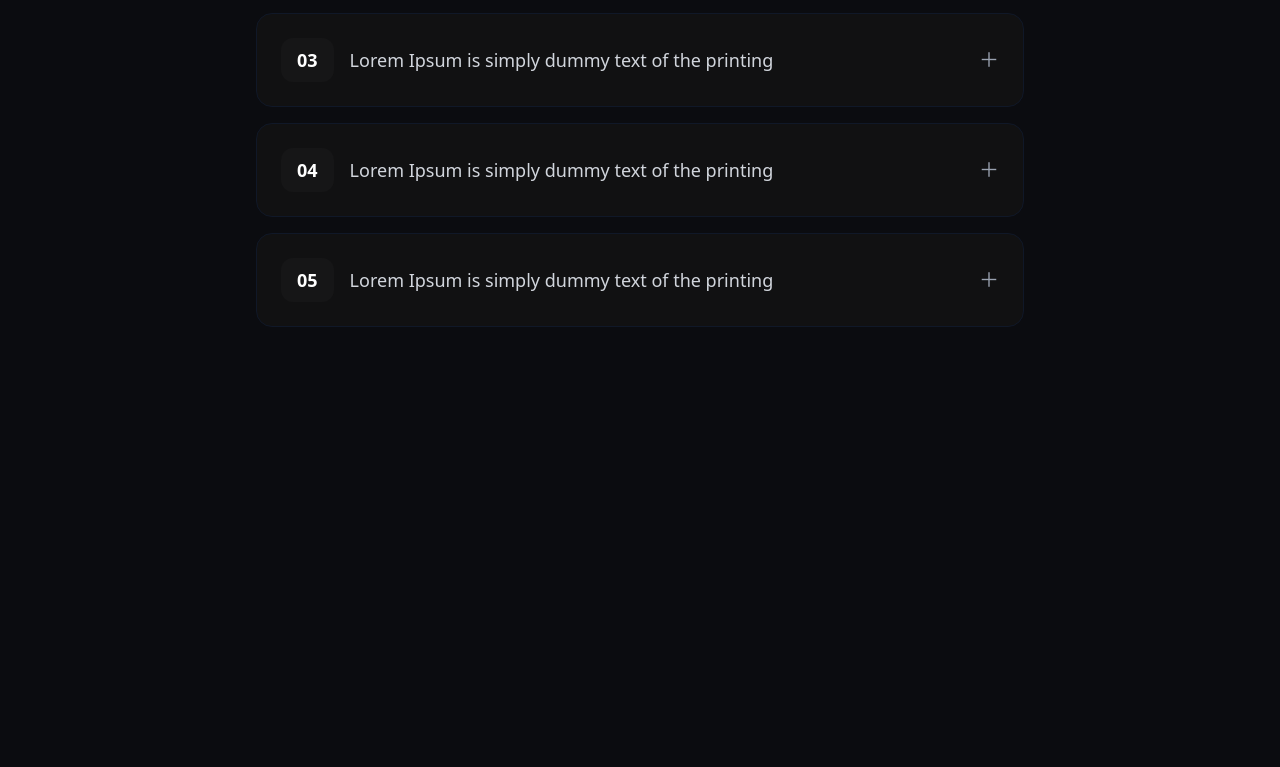
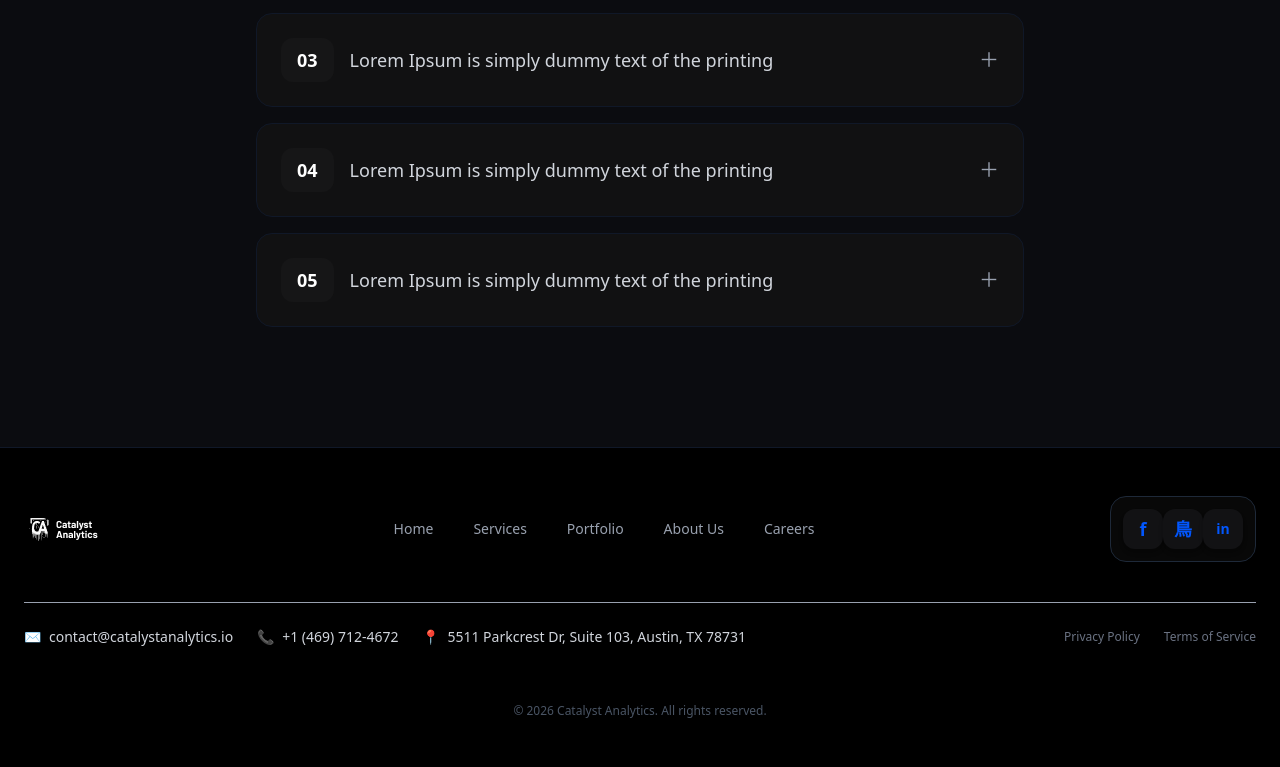
Before and after one commit to ahmad2009-veb/EXSAM-3, a website: page src/index.html in a window 1280 px wide. Shown: the part 1879-2646 px from the top of the page. Before the commit the page ends 2206 px from the top, so only its background shows below. Drawn offline with Linux system fonts and the light colour scheme.

Commit message:
4 commit

```diff
--- a/src/index.html
+++ b/src/index.html
@@ -204,8 +204,67 @@
           ＋
         </button>
       </div>
-
     </div>
   </div>
+  <footer class="bg-black text-gray-400 py-12 px-6 border-t border-gray-900 mt-30">
+    <div class="max-w-7xl mx-auto space-y-10">
+
+      <div class="flex flex-col lg:flex-row items-center justify-between gap-8">
+
+        <div class="flex items-center">
+          <img src="../Logo (10).png" alt="" class="h-8 w-auto">
+        </div>
+
+        <div class="flex flex-wrap justify-center gap-6 md:gap-10 text-sm font-medium">
+          <a>Home</a>
+          <a>Services</a>
+          <a>Portfolio</a>
+          <a>About Us</a>
+          <a>Careers</a>
+        </div>
+
+        <div class="border border-gray-800 rounded-2xl p-3 flex bg-[#080808]">
+          <a href="#" class="w-10 h-10 bg-[#121214] hover:bg-[#1c1c1f]  rounded-xl flex items-center justify-center text-[#0256fc] font-bold text-lg shadow-md">
+            f
+          </a>
+          <a href="#" class="w-10 h-10 bg-[#121214] hover:bg-[#1c1c1f]  rounded-xl flex items-center justify-center text-[#0256fc] font-bold text-lg shadow-md">
+            鳥
+          </a>
+          <a href="#" class="w-10 h-10 bg-[#121214] hover:bg-[#1c1c1f]  rounded-xl flex items-center justify-center text-[#0256fc] font-bold text-sm shadow-md">
+            in
+          </a>
+        </div>
+
+      </div>
+
+      <div class="flex flex-col lg:flex-row items-center justify-between gap-6 pt-6 border-t text-sm">
+
+        <div class="flex flex-col sm:flex-row flex-wrap justify-center items-center gap-6 text-gray-300">
+          <div class="flex items-center space-x-2">
+            <span class="text-[#0256fc]">✉</span>
+            <a href="" class="">contact@catalystanalytics.io</a>
+          </div>
+          <div class="flex items-center space-x-2">
+            <span class="text-[#0256fc]">📞</span>
+            <a href="" class="">+1 (469) 712-4672</a>
+          </div>
+          <div class="flex items-center space-x-2">
+            <span class="text-[#0256fc]">📍</span>
+            <span>5511 Parkcrest Dr, Suite 103, Austin, TX 78731</span>
+          </div>
+        </div>
+
+        <div class="flex space-x-6 text-xs text-gray-500">
+          <a href="#" class="hover:text-gray-300 ">Privacy Policy</a>
+          <a href="#" class="hover:text-gray-300 ">Terms of Service</a>
+        </div>
+
+      </div>
+
+      <div class="text-center text-xs text-gray-600 pt-4">
+        © 2026 Catalyst Analytics. All rights reserved.
+      </div>
+    </div>
+  </footer>
 </body>
 </html>
```
Also changed, not shown: src/output.css.
